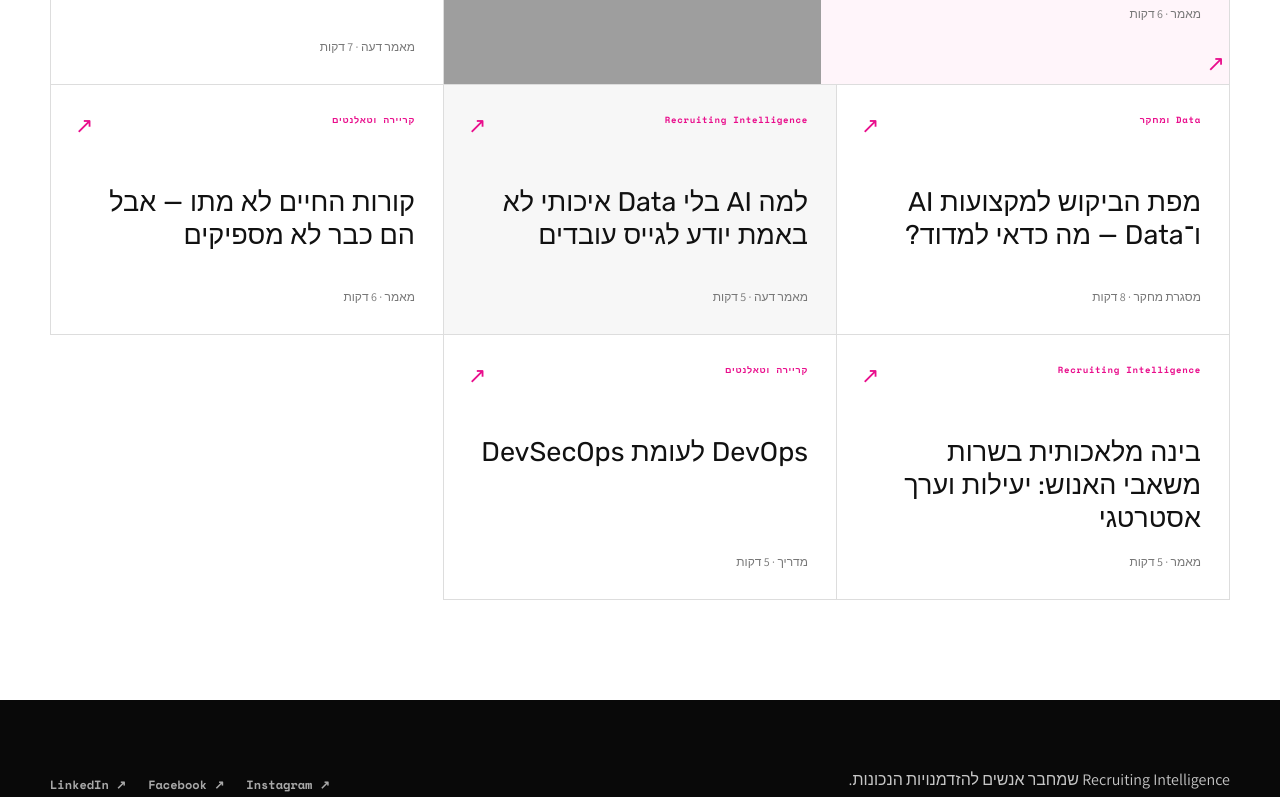
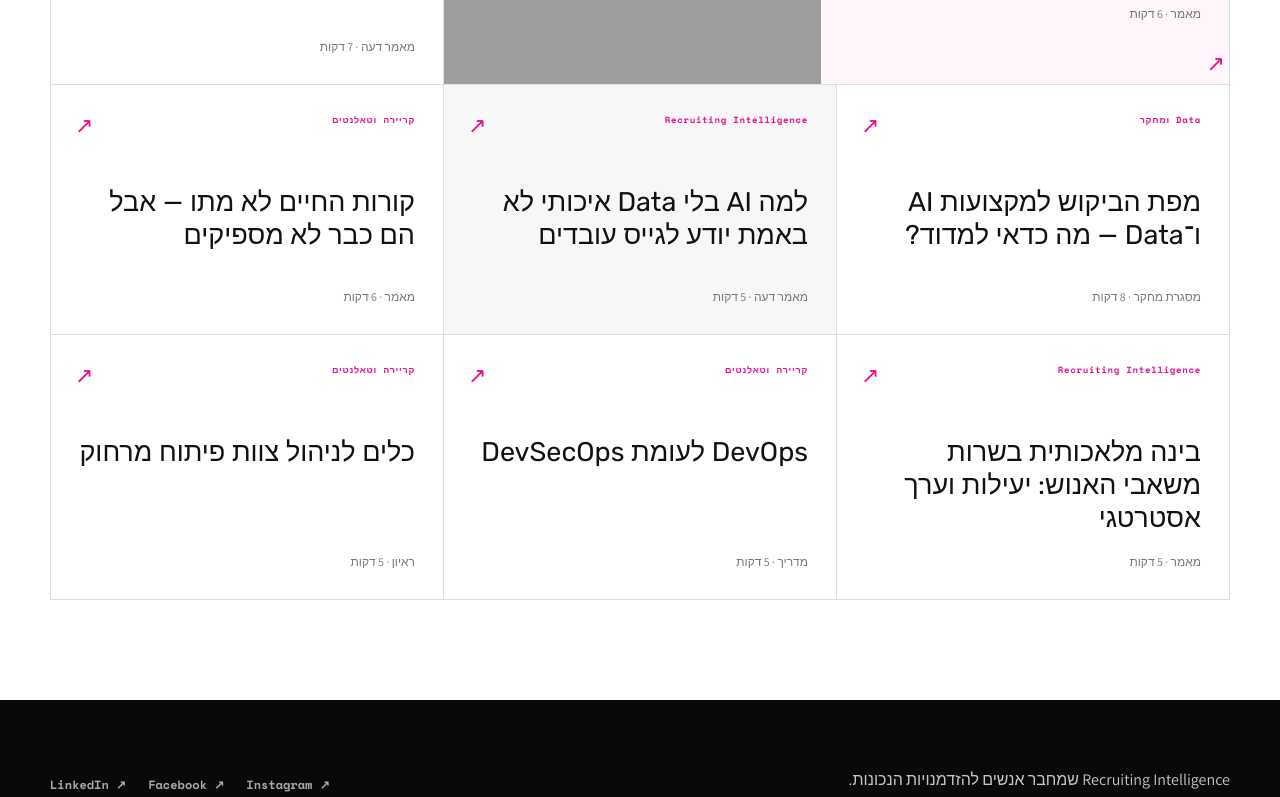
Before and after one commit to yarivtab/extreme-group-site, a Next.js app: page /insights in a window 1280 px wide. Shown: the part 1600-2397 px from the top of the page. Built offline with nearby package versions, Linux system fonts and the light colour scheme; grey boxes are pictures that could not be loaded.

Commit message:
Publish remote-team-management article

```diff
--- a/app/insights/data.ts
+++ b/app/insights/data.ts
@@ -56,7 +56,7 @@ export const insights: Insight[] = [
     { title: "חשיבות ויתרונות", paragraphs: ["DevOps משפר משמעותית את תדירות ה־Deployments, מזעיר את שיעורי הכשלים ומזרז את זמני ההובלה לתיקונים. על ידי פירוק Silos, הוא מקדם סביבת עבודה משותפת ומוביל ליעילות משופרת ואספקה מהירה יותר של עדכוני תוכנה.", "DevSecOps משפר את אבטחת התוכנה ומבטיח עמידה בתקנים רגולטוריים. על ידי טיפול יזום בבעיות אבטחה במהלך הפיתוח, זה מפחית באופן משמעותי את הפגיעויות ואת הזמן הדרוש לתיקון שלהן. גישה זו מובילה למוצרי תוכנה בטוחים ומאובטחים יותר."] },
     { title: "אז מה מתאים לנו ומה לבחור?", paragraphs: ["ההבדל העיקרי בין DevOps לעומת DevSecOps הוא ההתמקדות באבטחה. DevOps מתמקדת בעיקר בייעול התקשורת ושיתוף הפעולה בין מחלקות שונות, בדגש על זריזות ומהירות. DevSecOps, לעומת זאת, משלבת שיקולי אבטחה לאורך כל תהליך הפיתוח, בעידן הדיגיטלי של היום, שבו פרצות נתונים והתקפות סייבר משתוללות, מיקוד אבטחה חזק יכול להיות חיוני להצלחת הארגון שלך. עם זאת, זה עשוי לדרוש גם משאבים נוספים ותקורה במחזורים של הכשרה ותהליכים.", "בסופו של דבר, שילוב אבטחה מהתחלה עשוי להיות עדיף בטווח הארוך. אחרים עשויים לתעדף מהירות וגמישות, מה שהופך את DevOps להתאמה טובה יותר. בין אם תבחרו ב־DevOps או ב־DevSecOps, הישארות מודעים לסיכונים פוטנציאליים והערכה מחדש מתמדת של הגישה שלכם יכולה לעזור לבטח פיתוח תוכנה מוצלח לצוות שלך."] },
   ], takeaways: ["DevOps מייעל תקשורת ומהירות בין צוותי פיתוח ותפעול", "DevSecOps משלב אבטחה כבר משלבי הפיתוח המוקדמים, לא כמחשבה שלאחר מכן", "הבחירה תלויה בשיקול בין מהירות לבין רמת האבטחה הנדרשת", "כלים כמו Jenkins, Docker ו־Kubernetes תומכים בשני הגישות"] },
-  { slug: "remote-dev-team-management-tools", type: "קריירה וטאלנטים", title: "כלים לניהול צוות פיתוח מרחוק", description: "אור דלבסקי, מנהל צוות מובייל ב־PayBox דרך Extreme, משתף איך נראה בפועל ניהול נכון של צוות פיתוח מרחוק.", meta: "ראיון · 5 דקות", publishedAt: "20.01.2021", isDraft: true, intro: "אור דלבסקי עובד ב־PayBox בתור מנהל פיתוח צוות המובייל, דרך חברת ההשמה Extreme. הוא מנהל שישה מפתחים — שלושה מפתחי Android ושלושה מפתחי iOS — וחולק כאן איך נראה בפועל ניהול צוות פיתוח מרחוק שעובד.", sections: [
+  { slug: "remote-dev-team-management-tools", type: "קריירה וטאלנטים", title: "כלים לניהול צוות פיתוח מרחוק", description: "אור דלבסקי, מנהל צוות מובייל ב־PayBox דרך Extreme, משתף איך נראה בפועל ניהול נכון של צוות פיתוח מרחוק.", meta: "ראיון · 5 דקות", publishedAt: "20.01.2021", isDraft: false, intro: "אור דלבסקי עובד ב־PayBox בתור מנהל פיתוח צוות המובייל, דרך חברת ההשמה Extreme. הוא מנהל שישה מפתחים — שלושה מפתחי Android ושלושה מפתחי iOS — וחולק כאן איך נראה בפועל ניהול צוות פיתוח מרחוק שעובד.", sections: [
     { title: "ניהול עובדים מרחוק הוא עניין פשוט ומהווה אתגר רב", paragraphs: ["לא מעט פעמים הגעתי למצב שלא הבנתי אותי כראוי, או שהיו פערים בין מה שביקשתי למה שנעשה בפועל — אבל עם הזמן הצלחנו להגיע לשפה משותפת. היום אני יכול להגיד שאני כמעט ולא מרגיש הבדל בין לעבוד מהבית או לעבוד מהמשרד.", "בפוסט זה ארצה לדבר על נקודות חשובות בנוגע לניהול עובדים בזמן קורונה וחשיבותן של נקודות אלה על מנת לשמור על עבודה פרודוקטיבית נעימה ואחראית."] },
     { title: "ניהול עובדים מרחוק", paragraphs: ["עבודה מהבית מקשה מאוד לסנכרון העבודה עם העובדים, חשוב מאוד להמשיך ולהקפיד על ביצוע משימות באופן יעיל, בכל בוקר אני עובר עם הצוות על משימות שנדרשות לניהול העבודה השוטפת וחשיבותם של נקודות אלה על מנת לשמור על ביצוע משימות באופן יעיל.", "היום אנחנו עובדים בשיטת Kanban — שיטה יפנית המורכבת ממכרטיסיות על לוח, ומנוהלת על ידי מנהל המוצר. שיטה זו עוזרת לנו לסווג משימות (באגים, משימות תחזוקה, משימות גרסה, פיצ'רים, ועוד), ומקנה לנו נוסף שקיפות לגבי זמנים, הצמדת מפתחים לכל משימה ייעודית, והכי חשוב זמן משוער לסיום המשימה.", "במהלך כל פיתוח חדש יש הקראה לצוות דרישות הפיתוח, לפני כל הקראה כזו אני קובע פגישה ביום מסוים לפני ההקראה, ומדברים על ארכיטקטורה ועל כל הדברים שלא היו ברורים לגבי דרישות הפיתוח. יום אחרי ההקראה אני מחלק את הפיתוח ל'סטוריז' — כרטיסיה כללית שמרכזת בתוכה כרטיסיות עבור הגרסה — ומתעדף אותה לפי זמנים. 'כשמזנקים' אותנו לתחילת עבודת הפיתוח, כל מפתח יודע על מה הוא אמור לעבוד, מה מכילה המשימה שלו ועד מתי הוא אמור לסיים אותה."] },
     { title: "יצירת אמון עם עובד", paragraphs: ["אני מאמין בלסמוך על העובדים שלי. מה שאנחנו משדרים לעובדים בתור מנהלים לא פחות חשוב. היום מאוד קשה לדעת כיצד עובד מתנהל במהלך יום העבודה שלו, האם הוא מטייל בחוץ, האם הוא צופה שעות בטלוויזיה בזמן העבודה וכו' — אני בגישה שזמן עבודה הוא לא פקטור, מה שחשוב באמת זה שהמשימות נעשות בזמן שנקבע לו, בסופו של דבר זה גם זמנו להתמקצע ולהתנסות בדברים חדשים.", "אני רואה שינוי ניכר בגרף כשמודדים את ביצוע המשימות ביחס לזמן לפני תקופת הקורונה ואחרי, אבל דווקא ההיפך הוא הנכון — מכיוון שהמפתחים יודעים שהמשימה שלהם היא לא פקטור, אלא מה שחשוב באמת זה שהמשימות נעשות ביעילות."] },
```
